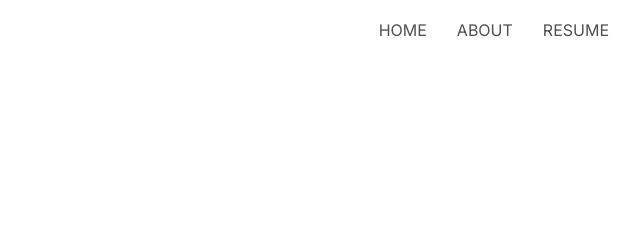
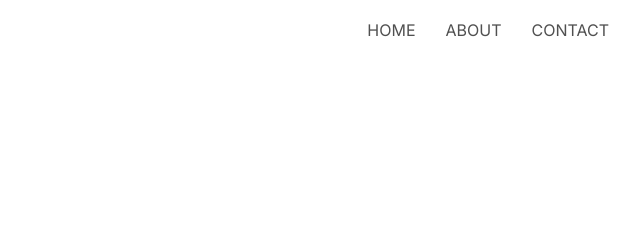
Before and after one commit to JeffreyPLu/jeffreyplu.github.io, a plain HTML site: page index.html in a window 1280 px wide. Shown: the top 240 px of the page, 481-1121 px from the left. Drawn offline with Linux system fonts and the light colour scheme.

Commit message:
Nav update

```diff
--- a/index.html
+++ b/index.html
@@ -32,7 +32,7 @@
 
 			<h3 class="link underline">HOME</h3>
 			<h3 class="link underline">ABOUT</h3>
-			<h3 class="link underline">RESUME</h3>
+			<h3 class="link underline">CONTACT</h3>
 		</div>
 
 		<div class="header">
```
